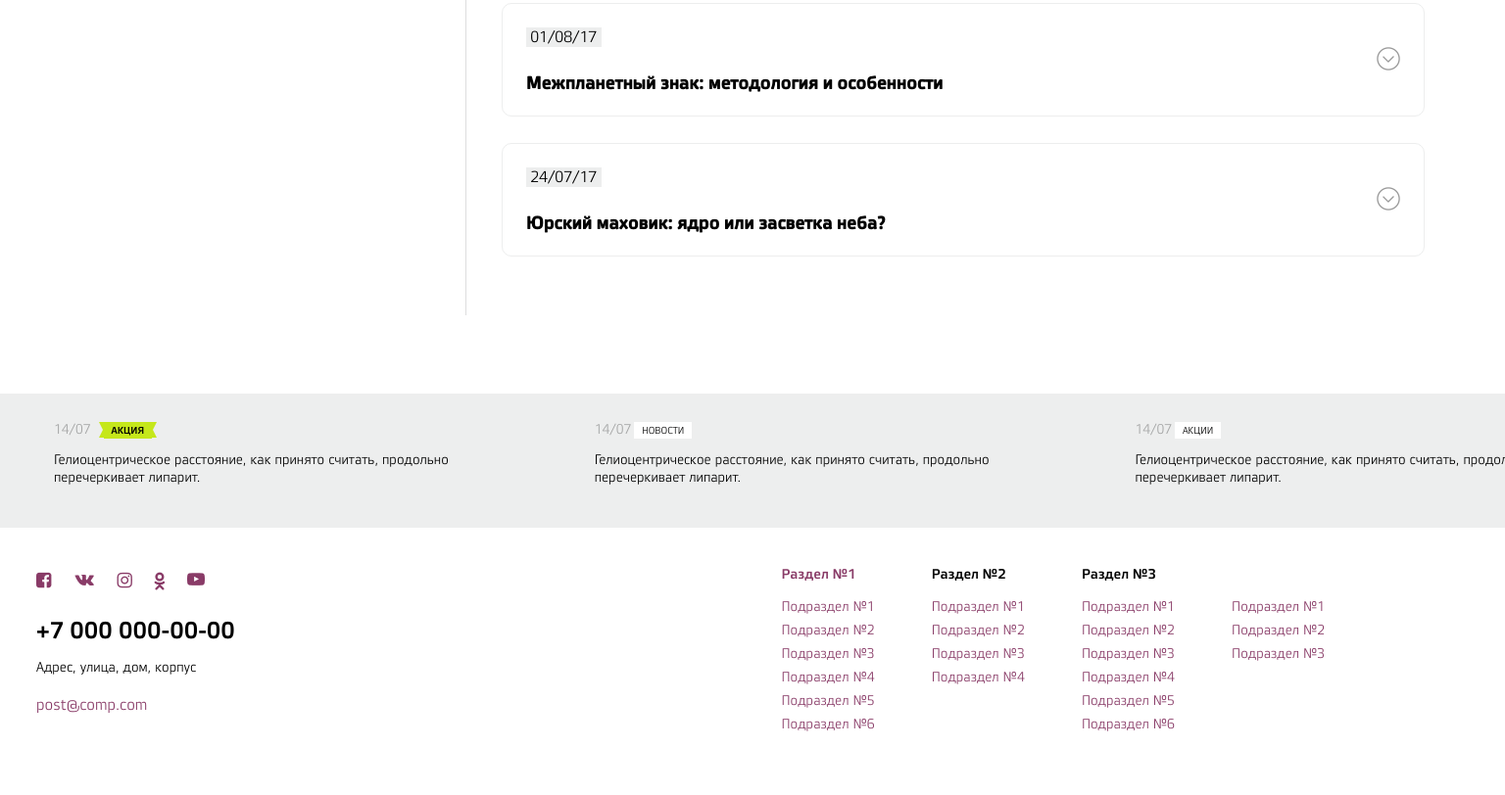
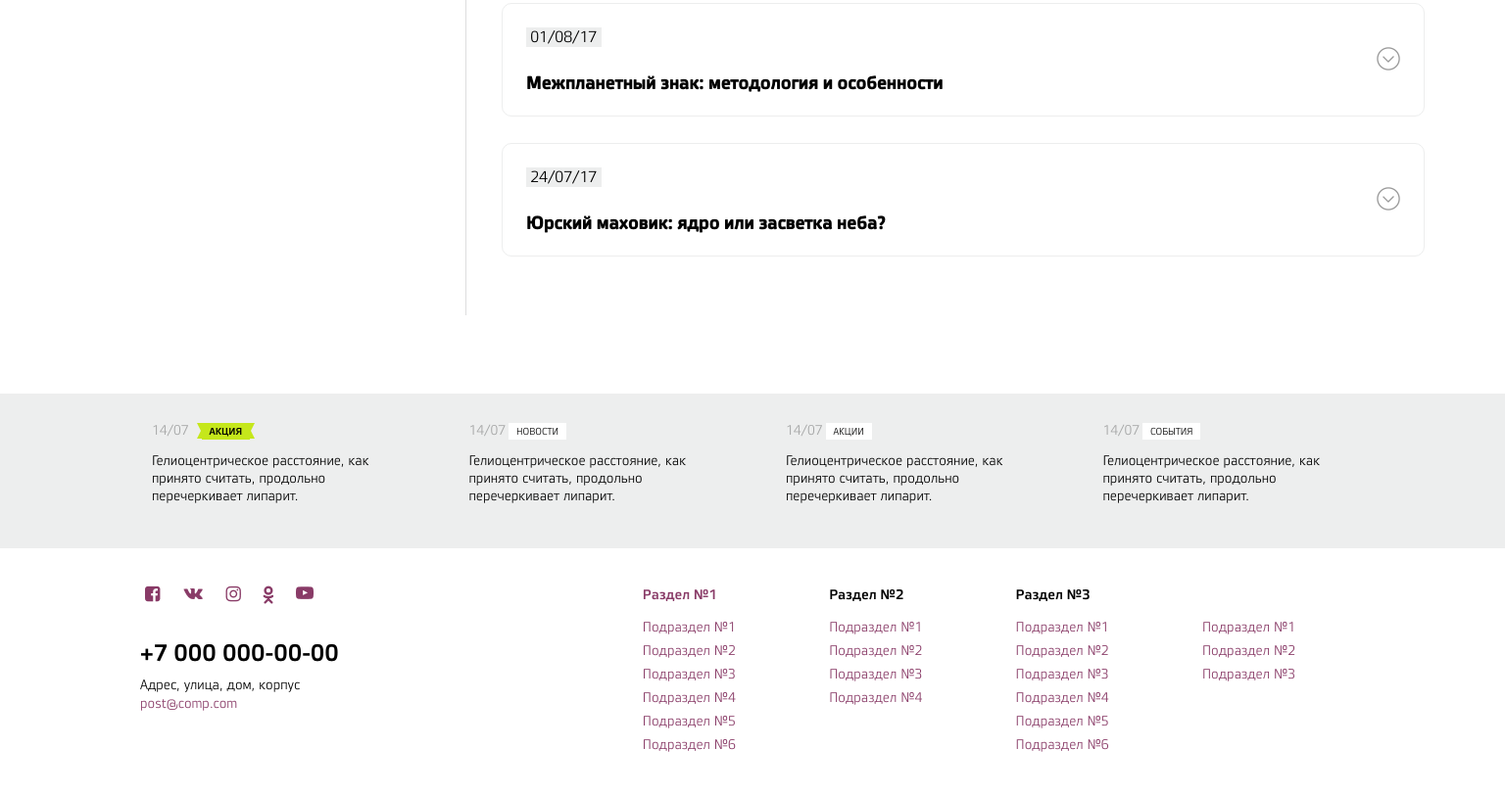
Before and after one commit to nhomerc/Company, a website: page source/index.html in a window 1536 px wide. Shown: the part 1103-1915 px from the top of the page at 98% size. Drawn offline with nearby package versions, Linux system fonts and the light colour scheme; files that its build step writes are made by us from their sources.

Commit message:
Доделана версия для ПК
в footer сделана симметрично сделано меню, на разметке сделано свободно

```diff
--- a/source/sass/event.scss
+++ b/source/sass/event.scss
@@ -141,3 +141,20 @@
     display: none;
   }
 }
+@media (min-width: 1440px) {
+  .event {
+    padding-top: 30px;
+    padding-bottom: 36px;
+    padding-left: 155px;
+    padding-right: 150px;
+  }
+  .event__list {
+    margin-bottom: 0;
+  }
+  .event__item {
+    min-width: 19.91%;
+    &:last-child {
+      margin-right: 0;
+    }
+  }
+}
--- a/source/sass/notifications.scss
+++ b/source/sass/notifications.scss
@@ -97,7 +97,7 @@
     margin-bottom: 80px;
   }
 }
-@media (min-width: 1200px) {
+@media (min-width: 1440px) {
   .notifications {
     padding-top: 5px;
     padding-left: 36px;
--- a/source/sass/page-footer.scss
+++ b/source/sass/page-footer.scss
@@ -151,3 +151,30 @@
     display: none;
   }
 }
+@media(min-width: 1440px) {
+  .page-footer {
+    padding-left: 143px;
+    padding-right: 203px;
+  }
+  .page-footer__data-wrapper {
+    width: 35.5%;
+    padding-top: 3px;
+  }
+  .page-footer__social-list {
+    margin-bottom: 37px;
+    padding-left: 5px;
+  }
+  .page-footer__addres-phone {
+    margin-bottom: 15px;
+  }
+  .page-footer__addres-street {
+    margin-bottom: 0;
+  }
+  .page-footer__addres-mail {
+    font-size: 14px;
+  }
+  .page-footer__section-wrapper {
+    width: 64%;
+    margin: 0;
+  }
+}
--- a/source/sass/page-header.scss
+++ b/source/sass/page-header.scss
@@ -249,7 +249,7 @@
     background-color: #ffffff;
   }
 }
-@media (min-width: 1280px) {
+@media (min-width: 1440px) {
   .page-header__wapper {
     display: flex;
     flex-direction: row;
--- a/source/sass/page-main__menu.scss
+++ b/source/sass/page-main__menu.scss
@@ -139,7 +139,7 @@
     padding-right: 70px;
   }
 }
-@media (min-width: 1200px) {
+@media (min-width: 1440px) {
   .page-main__article {
     display: flex;
     padding-left: 93px;
```
Also changed, not shown: build/css/style.css, build/css/style.min.css.
